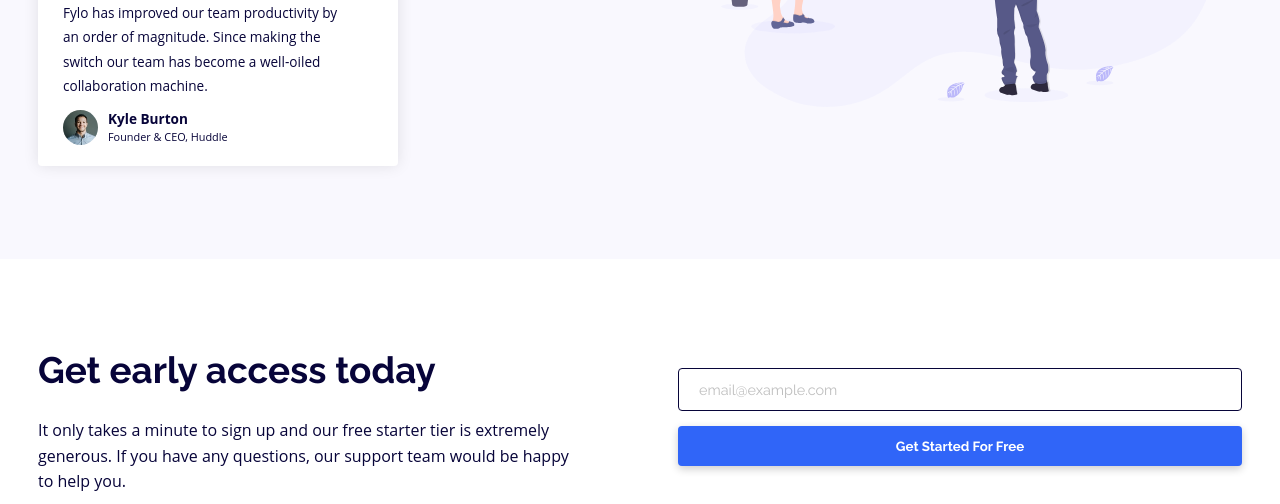
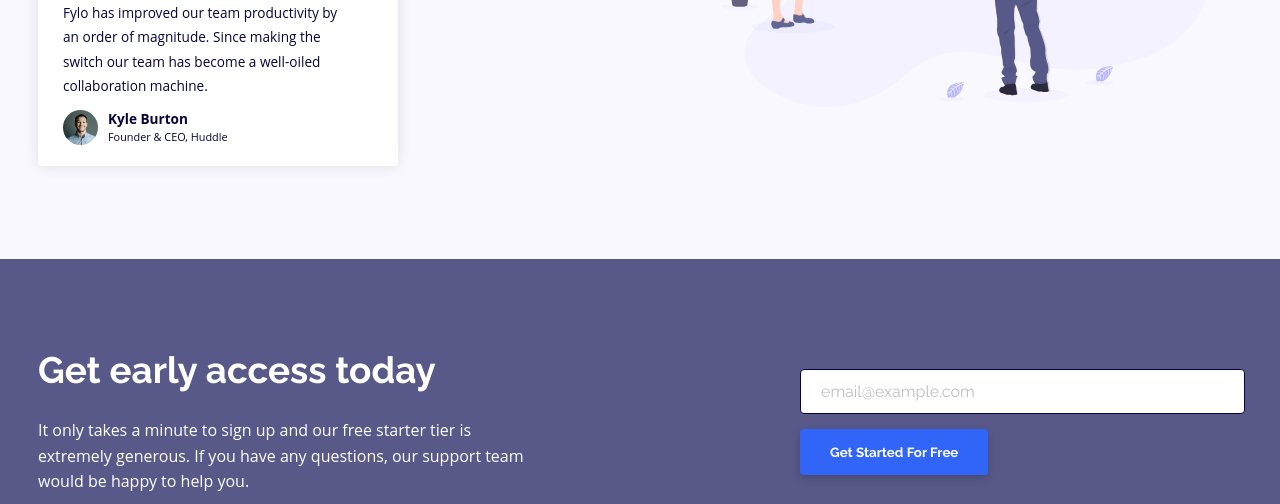
Before and after one commit to dinakonto/fylo-landing-page-with-two-column-layout, a website: page index.html in a window 1280 px wide. Shown: the part 1218-1722 px from the top of the page. Drawn offline with Linux system fonts and the light colour scheme.

Commit message:
Responsive styling for footer signup

```diff
--- a/styles/sass/styles.sass
+++ b/styles/sass/styles.sass
@@ -36,7 +36,7 @@ h1
   margin-top: 25px
   margin-bottom: 20px
 h2
-  font-size: 1.2em
+  font-size: 1.3em
 h1,h2,h3,h4,h5,h6
   font-family: $font-stack-headings
 p
@@ -175,12 +175,21 @@ button
 .attribution p
   margin: 0
 
+// EARLY ACCESS
+.early-access
+  background: $col-primary-light
+  color: white
+  padding: 45px 20px
+#signup-footer
+  padding: 10px 50px
 
 
 @media screen and (min-width: 800px)
   .col2, .col4, header, footer
     max-width: 1280px
     margin: 0 auto
+  input
+    font-size: 1em
   .col2
     display: grid
     grid-template-columns: 1fr 1fr
@@ -225,6 +234,13 @@ button
     height: 35px
   .attr-name
     margin-top: 0
+  .early-access
+    padding: 80px 0
+  .early-access .col2
+    margin-top: 0
+    grid-gap: 5%
+  #signup-footer
+    padding: 0 35px 0 0
 
 
 @media screen and (min-width: 1050px)
@@ -246,3 +262,12 @@ button
   #signup-hero
     grid-template-columns: 1fr 200px 10px
     padding-bottom: 15px
+  #signup-footer
+    text-align: left
+    margin-top: 10px
+  #signup-footer button
+    padding: 15px 30px
+    width: auto
+  .early-access .col2
+    grid-template-columns: 1fr 480px
+    grid-gap: 15%
```
Also changed, not shown: styles/css/styles.css, 1 other file.
